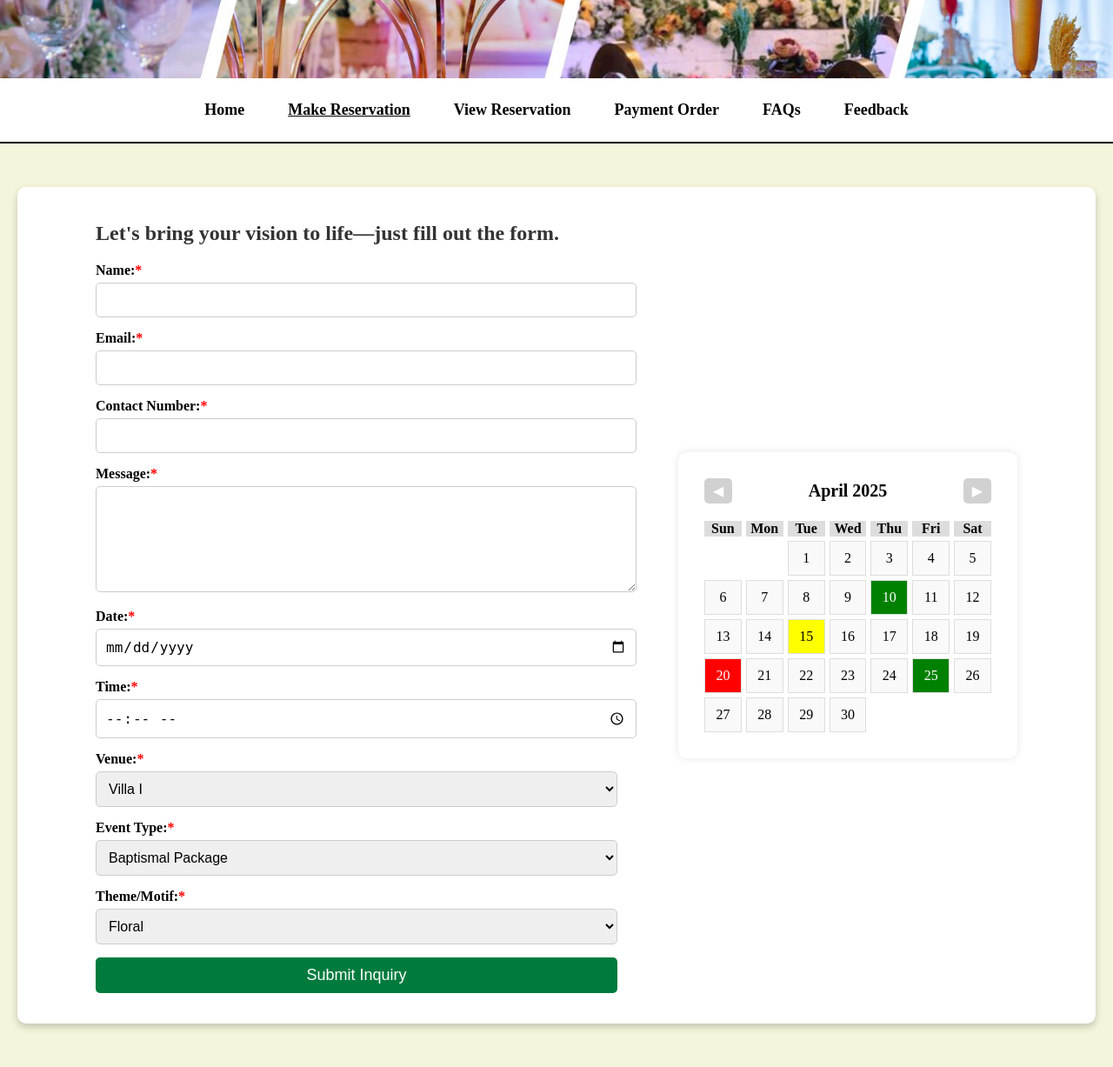
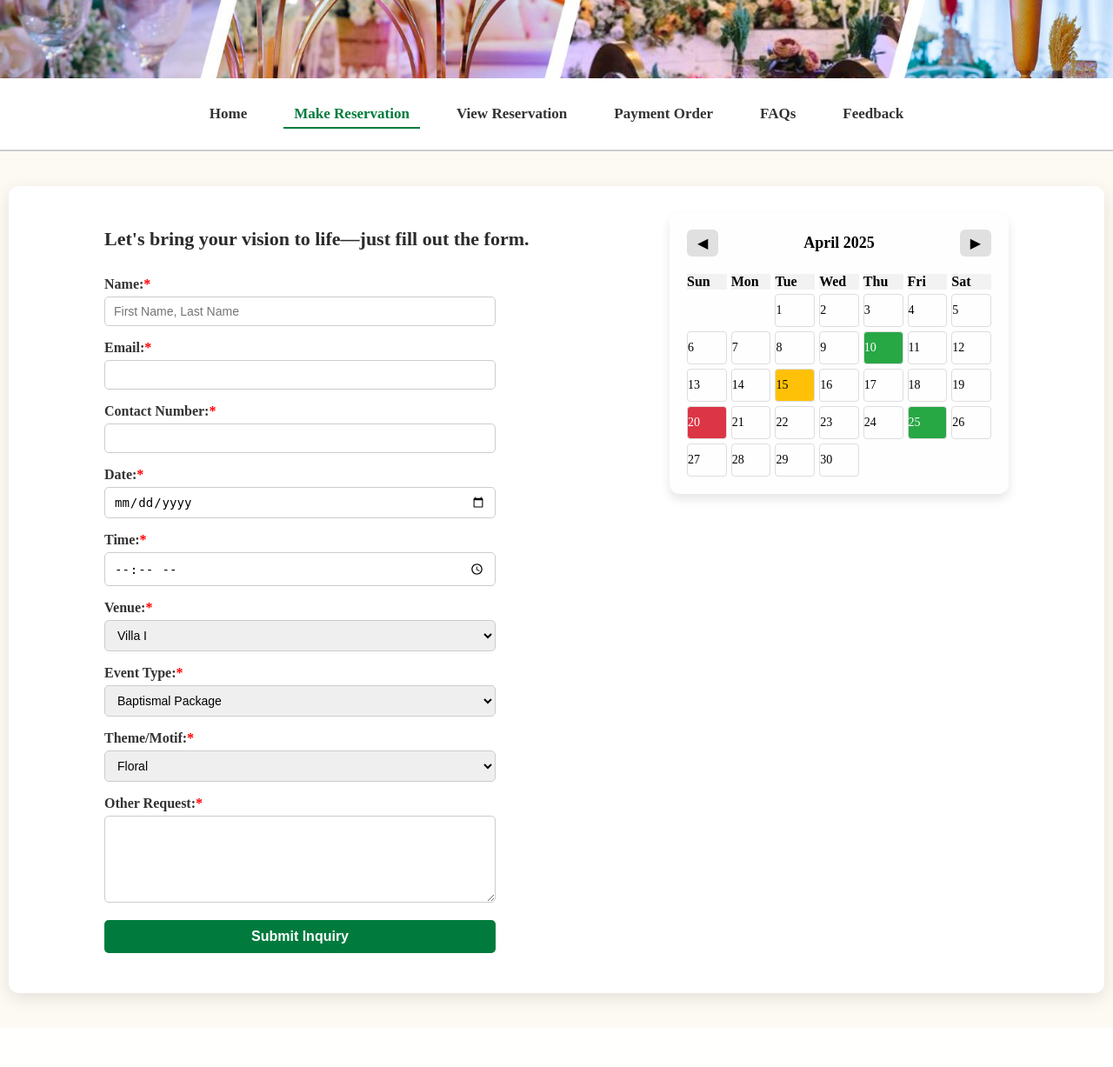
Before and after one commit to RosarioAngelica/trylang_cohere, a PHP site: page /VillaSalud.UI/pages/p_make_reservation.php in a window 1280 px wide. Shown: the whole page at 87% size. After the commit the page ends 1160 px from the top, so only its background shows below. Run offline with PHP 8.4, Linux system fonts and the light colour scheme.

Commit message:
fix the css

```diff
--- a/VillaSalud.UI/pages/p_make_reservation.php
+++ b/VillaSalud.UI/pages/p_make_reservation.php
@@ -127,7 +127,7 @@ if ($_SERVER["REQUEST_METHOD"] == "POST") {
             <form method="POST" action="p_make_reservation.php">
                 <div class="form-group">
                     <label for="name">Name:<span>*</span></label>
-                    <input type="text" id="name" name="name" required>
+                    <input type="text" id="name" name="name" placeholder="First Name, Last Name"required>
                 </div>
                 <div class="form-group">
                     <label for="email">Email:<span>*</span></label>
@@ -136,10 +136,6 @@ if ($_SERVER["REQUEST_METHOD"] == "POST") {
                 <div class="form-group">
                     <label for="contact">Contact Number:<span>*</span></label>
                     <input type="tel" id="contact" name="contact_number" required>
-                </div>
-                <div class="form-group">
-                    <label for="message">Message:<span>*</span></label>
-                    <textarea id="message" name="message" required></textarea>
                 </div>
                 <div class="form-group">
                     <label for="date">Date:<span>*</span></label>
@@ -186,6 +182,10 @@ if ($_SERVER["REQUEST_METHOD"] == "POST") {
                     <input type="text" id="otherThemeMotif" name="other_theme_motif" style="display: none;" placeholder="Please specify">
                 </div>
                 <div class="form-group">
+                    <label for="message">Other Request:<span>*</span></label>
+                    <textarea id="message" name="message" required></textarea>
+                </div>
+                <div class="form-group">
                     <button type="submit">Submit Inquiry</button>
                 </div>
             </form>
--- a/VillaSalud.UI/style/p_make_reservation.css
+++ b/VillaSalud.UI/style/p_make_reservation.css
@@ -1,22 +1,25 @@
+/* === Global Styles === */
 body {
   margin: 0;
   padding: 0;
   font-family: "Playfair Display", serif;
-  background: #f5f5dc; /* Beige background */
+  background: #fdfaf4; /* Soft beige */
 }
 
+/* === Header === */
 .header-image {
   width: 100%;
   height: 90px;
   background: url("../assets/background_picture.jpeg") no-repeat center center/cover;
 }
 
+/* === Navbar === */
 .navbar {
   display: flex;
   justify-content: center;
-  background: white;
-  padding: 10px 0;
-  border-bottom: 2px solid black;
+  background: #fff;
+  padding: 15px 0;
+  border-bottom: 2px solid #ccc;
 }
 
 .navbar ul {
@@ -32,58 +35,78 @@ body {
 
 .navbar a {
   text-decoration: none;
-  color: black;
-  font-size: 18px;
-  font-weight: bold;
-  padding: 5px 10px;
+  color: #333;
+  font-size: 17px;
+  font-weight: 600;
+  padding: 6px 12px;
+  transition: 0.2s ease-in-out;
 }
 
+.navbar a:hover,
 .navbar a.active {
-  text-decoration: underline;
+  color: #007b3d;
+  border-bottom: 2px solid #007b3d;
 }
 
+/* === Layout Container === */
 .container {
   display: flex;
   justify-content: center;
-  align-items: center;
+  align-items: flex-start;
   gap: 50px;
   max-width: 1200px;
-  margin: 50px auto;
-  padding: 20px;
-  background: white;
-  border-radius: 10px;
-  box-shadow: 0 4px 8px rgba(0, 0, 0, 0.2);
+  margin: 40px auto;
+  padding: 30px;
+  background: #fff;
+  border-radius: 12px;
+  box-shadow: 0 6px 20px rgba(0, 0, 0, 0.1);
 }
 
+/* === Reservation Form === */
 .reservation-container {
   width: 50%;
 }
 
 .reservation-container h2 {
-  text-align: left;
-  color: #333;
+  margin-bottom: 30px;
+  color: #2b2b2b;
+  font-size: 22px;
 }
 
+/* === Form Styling (Updated) === */
 .form-group {
-  margin-bottom: 15px;
+  margin-bottom: 16px;
 }
 
 .form-group label {
-  font-weight: bold;
+  font-weight: 600;
   display: block;
   margin-bottom: 5px;
+  color: #333;
 }
 
 .form-group span {
   color: red;
 }
 
-.form-group input, .form-group textarea, .form-group select {
-  width: 100%;
-  padding: 10px;
+.form-group input,
+.form-group select,
+.form-group textarea {
+  width: 75%;
+  padding: 8px 10px;
+  font-size: 14px;
   border: 1px solid #ccc;
   border-radius: 5px;
-  font-size: 16px;
+  transition: border-color 0.3s, box-shadow 0.3s;
+  box-sizing: border-box;
+}
+
+.form-group input:focus,
+.form-group select:focus,
+.form-group textarea:focus {
+  border-color: #007b3d;
+  box-shadow: 0 0 5px rgba(0, 123, 61, 0.25);
+  outline: none;
 }
 
 .form-group textarea {
@@ -91,39 +114,30 @@ body {
   resize: vertical;
 }
 
-button {
-  width: 100%;
+.form-group button {
+  width: 75%;
   padding: 10px;
   background: #007b3d;
   color: white;
   border: none;
   border-radius: 5px;
+  font-size: 16px;
+  font-weight: bold;
   cursor: pointer;
-  font-size: 18px;
+  transition: background 0.3s;
 }
 
-button:hover {
+.form-group button:hover {
   background: #28a745;
 }
 
-.image-container {
-  width: 50%;
-}
-
-.image-container img {
-  width: 100%;
-  height: auto;
-  border-radius: 10px;
-}
-
-/* Calendar Styles */
+/* === Calendar === */
 .calendar-container {
   width: 350px;
-  margin-left: 20px;
   padding: 20px;
-  background: #fff;
-  border-radius: 10px;
-  box-shadow: 0 0 10px rgba(0, 0, 0, 0.1);
+  background: #fefefe;
+  border-radius: 12px;
+  box-shadow: 0 6px 12px rgba(0, 0, 0, 0.1);
 }
 
 .calendar-header {
@@ -132,42 +146,46 @@ button:hover {
   align-items: center;
   font-weight: bold;
   font-size: 18px;
-  padding: 10px;
+  margin-bottom: 10px;
+}
+
+.calendar-header button {
+  background: #e0e0e0;
+  border: none;
+  padding: 6px 12px;
+  cursor: pointer;
+  font-size: 16px;
+  border-radius: 6px;
+  transition: background 0.2s;
+}
+
+.calendar-header button:hover {
+  background: #c5c5c5;
 }
 
 #calendar {
   display: grid;
   grid-template-columns: repeat(7, 1fr);
   gap: 5px;
-  padding: 10px;
-  text-align: center;
-}
-
-.calendar-header button {
-  background: #d1d1d1;
-  border: none;
-  padding: 5px 10px;
-  cursor: pointer;
-  font-size: 16px;
-  border-radius: 5px;
-  width: auto;
+  padding-top: 10px;
 }
 
 .calendar-day {
-  padding: 10px;
-  background-color: #f9f9f9;
+  padding: 10px 0;
   border: 1px solid #ddd;
+  border-radius: 4px;
+  font-size: 14px;
   cursor: pointer;
-  transition: 0.3s;
+  transition: background-color 0.3s;
 }
 
 .calendar-day:hover {
-  background-color: #e3e3e3;
+  background-color: #f0f0f0;
 }
 
 .day-header {
   font-weight: bold;
-  background: #ddd;
+  background: #f2f2f2;
 }
 
 .empty {
@@ -175,45 +193,38 @@ button:hover {
   border: none;
 }
 
-.calendar-header button:hover {
-  background: #b0b0b0;
-}
-
-#month-year {
-  font-size: 20px;
-  font-weight: bold;
-}
-
-/* Status colors for calendar days */
+/* Calendar Status Colors */
 .calendar-day[data-status="free"] {
-  background: green;
+  background: #28a745;
   color: white;
 }
 
 .calendar-day[data-status="full"] {
-  background: yellow;
+  background: #ffc107;
   color: black;
 }
 
 .calendar-day[data-status="closed"] {
-  background: red;
+  background: #dc3545;
   color: white;
 }
 
-/* responsive design */
+/* === Responsive === */
 @media (max-width: 900px) {
   .container {
     flex-direction: column;
-    text-align: center;
+    padding: 20px;
   }
 
-  .reservation-container, .calendar-container {
+  .reservation-container,
+  .calendar-container {
     width: 100%;
-    margin-left: 0;
   }
 
-  .image-container img {
-    max-width: 150%;
-    margin: auto;
+  .form-group input,
+  .form-group select,
+  .form-group textarea,
+  .form-group button {
+    width: 100%;
   }
 }
```
